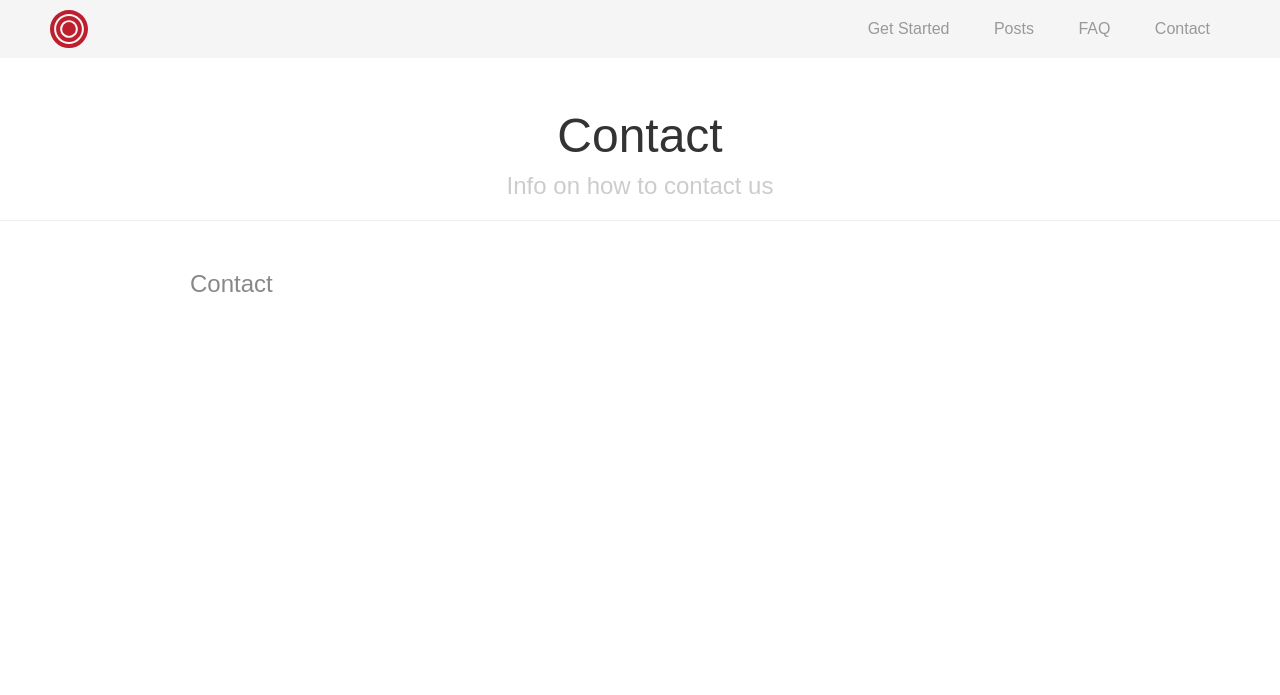
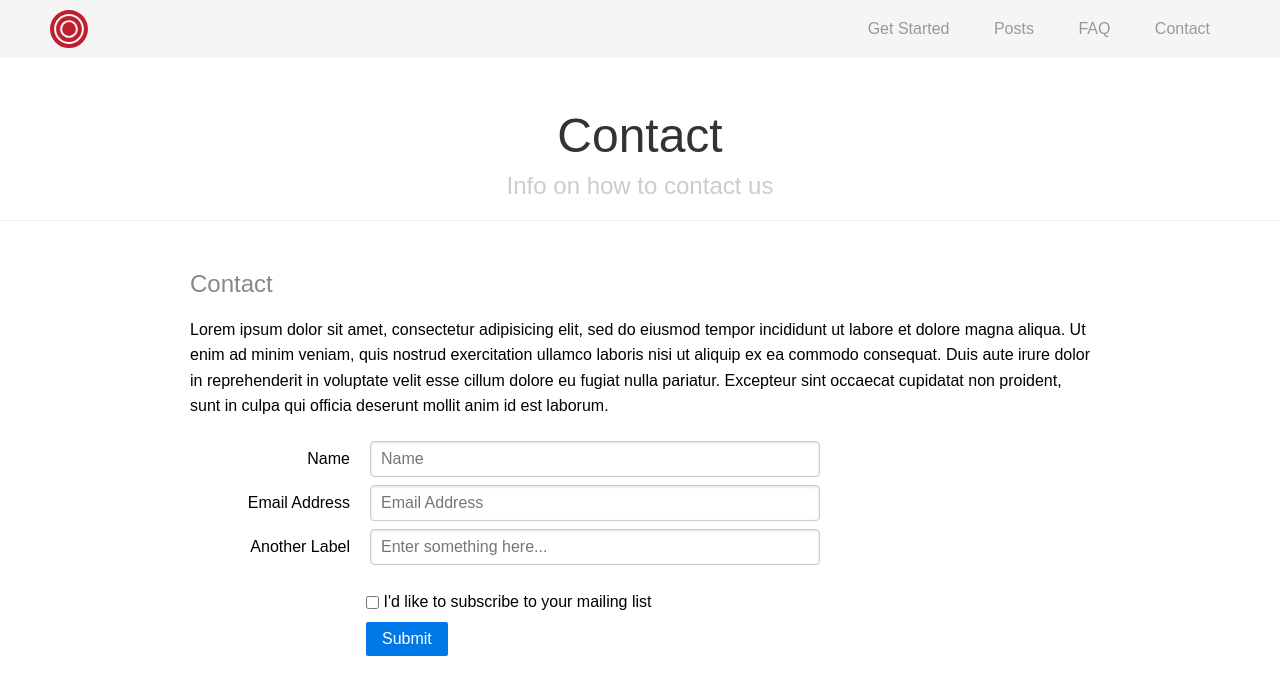
Before and after one commit to blkwk/blkwk.github.io, a Jekyll site: the page built from contact/index.html, in a window 1280 px wide. Shown: the top 695 px of the page. Built offline with Jekyll 4.4.1, drawn with Linux system fonts in a browser that asks for light colours; Markdown is read by kramdown in place of the engine named in the settings.

Commit message:
throwing some content in

```diff
--- a/contact/index.html
+++ b/contact/index.html
@@ -6,4 +6,33 @@ subtitle: Info on how to contact us
 
 <div id="home" class="content">
   <h2 class="content-subhead">Contact</h2>
+  <p>
+      Lorem ipsum dolor sit amet, consectetur adipisicing elit, sed do eiusmod tempor incididunt ut labore et dolore magna aliqua. Ut enim ad minim veniam, quis nostrud exercitation ullamco laboris nisi ut aliquip ex ea commodo consequat. Duis aute irure dolor in reprehenderit in voluptate velit esse cillum dolore eu fugiat nulla pariatur. Excepteur sint occaecat cupidatat non proident, sunt in culpa qui officia deserunt mollit anim id est laborum.
+  </p>
+  <form class="pure-form pure-form-aligned">
+    <fieldset>
+        <div class="pure-control-group">
+            <label for="name">Name</label>
+            <input class="pure-input-1-2" id="name" type="text" placeholder="Name" required>
+        </div>
+
+        <div class="pure-control-group">
+            <label for="email">Email Address</label>
+            <input class="pure-input-1-2" id="email" type="email" placeholder="Email Address" required>
+        </div>
+
+        <div class="pure-control-group">
+            <label for="foo">Another Label</label>
+            <input class="pure-input-1-2" id="foo" type="text" placeholder="Enter something here...">
+        </div>
+
+        <div class="pure-controls">
+            <label for="cb" class="pure-checkbox">
+                <input id="cb" type="checkbox"> I'd like to subscribe to your mailing list
+            </label>
+
+            <button type="submit" class="pure-button pure-button-primary">Submit</button>
+        </div>
+    </fieldset>
+  </form>
 </div>
--- a/gulpfile.js
+++ b/gulpfile.js
@@ -56,7 +56,7 @@ gulp.task('sass', function () {
  */
 gulp.task('watch', function () {
     gulp.watch('_scss/*.scss', ['sass']);
-    gulp.watch(['index.html', '_layouts/*.html', '_includes/*.html', '_posts/*', 'js/*.js'], ['jekyll-rebuild']);
+    gulp.watch(['index.html', '_includes/*.html', '_layouts/*.html', '_posts/*', 'contact/*.html', 'FAQ/*.html', 'posts/*.html', 'start/*.html', 'js/*.js'], ['jekyll-rebuild']);
 });
 
 /**
--- a/posts/index.html
+++ b/posts/index.html
@@ -6,7 +6,10 @@ title: Posts
 
 <div class="content">
     <div id="home">
-      <h2 class="content-subhead">Blog Posts</h2>
+      <h2 class="content-subhead">Posts</h2>
+      <p>
+          Lorem ipsum dolor sit amet, consectetur adipisicing elit, sed do eiusmod tempor incididunt ut labore et dolore magna aliqua. Ut enim ad minim veniam, quis nostrud exercitation ullamco laboris nisi ut aliquip ex ea commodo consequat. Duis aute irure dolor in reprehenderit in voluptate velit esse cillum dolore eu fugiat nulla pariatur. Excepteur sint occaecat cupidatat non proident, sunt in culpa qui officia deserunt mollit anim id est laborum.
+      </p>
       <ul class="posts">
         {% for post in site.posts %}
           <li><span>{{ post.date | date_to_string }}</span> &raquo; <a href="{{ post.url }}">{{ post.title }}</a></li>
--- a/start/index.html
+++ b/start/index.html
@@ -5,5 +5,8 @@ subtitle: Info on how to get started
 ---
 
 <div id="home" class="content">
-  <h2 class="content-subhead">Getting Started</h2>
+  <h2 class="content-subhead">Here's how to get started with this project</h2>
+  <p>
+      Lorem ipsum dolor sit amet, consectetur adipisicing elit, sed do eiusmod tempor incididunt ut labore et dolore magna aliqua. Ut enim ad minim veniam, quis nostrud exercitation ullamco laboris nisi ut aliquip ex ea commodo consequat. Duis aute irure dolor in reprehenderit in voluptate velit esse cillum dolore eu fugiat nulla pariatur. Excepteur sint occaecat cupidatat non proident, sunt in culpa qui officia deserunt mollit anim id est laborum.
+  </p>
 </div>
```
Also changed, not shown: FAQ/index.html (+12 -1 lines), index.html (+4 -4 lines).
